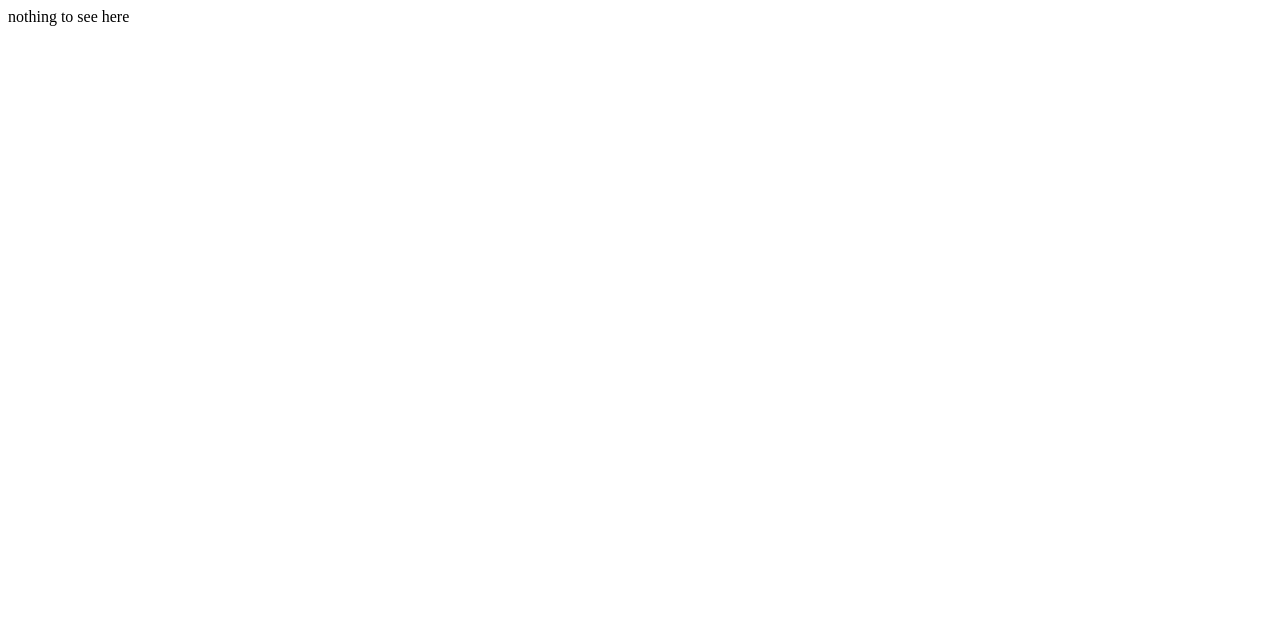
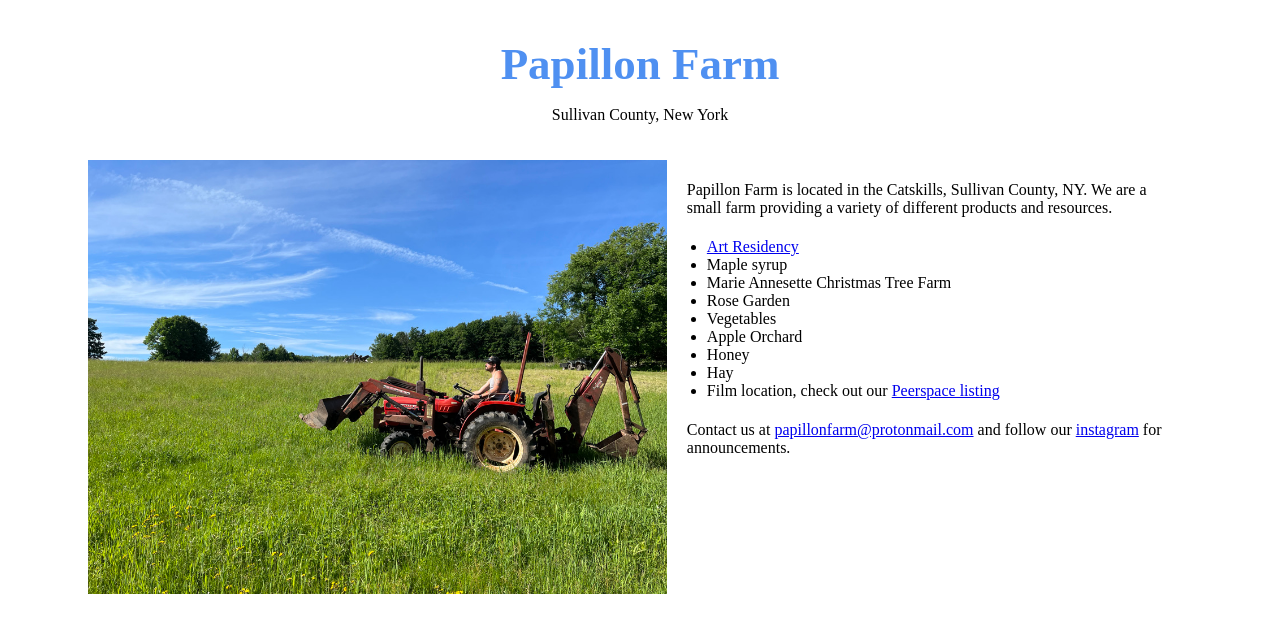
Before and after one commit to meandavejustice/papillon.farm, a plain HTML site: page index.html in a window 1280 px wide. Drawn offline with Linux system fonts and the light colour scheme.

Commit message:
add homepage and residency page

```diff
--- a/index.html
+++ b/index.html
@@ -1,12 +1,81 @@
 <!DOCTYPE html>
 <html lang="en">
+
 <head>
     <meta charset="UTF-8">
     <meta http-equiv="X-UA-Compatible" content="IE=edge">
     <meta name="viewport" content="width=device-width, initial-scale=1.0">
     <title>Papillon Farm</title>
+
+    <style>
+        .container {
+            display: flex;
+            flex-direction: column;
+        }
+
+        h1 {
+            color: #4f90f1;
+    font-size: 45px;
+    margin-bottom: 0;
+        }
+
+        header {
+            display: flex;
+            flex-direction: column;
+            text-align: center;
+        }
+
+        section {
+            display: flex;
+            padding: 20px 80px;
+        }
+
+        section img {
+            width: 100%;
+        }
+
+        section div p {
+            padding: 5px 20px;
+        }
+    </style>
 </head>
+
 <body>
-    nothing to see here
+    <div class="container">
+        <header>
+            <h1>Papillon Farm</h1>
+            <p>Sullivan County, New York</p>
+        </header>
+
+        <section>
+            <div><img src="assets/tractor.jpeg" alt=""></div>
+
+            <div>
+                <p>Papillon Farm is located in the Catskills, Sullivan County, NY. We are a small farm providing a
+                    variety
+                    of different products and resources.
+                </p>
+
+                <ul>
+                    <li><a href="residency.html">Art Residency</a></li>
+                    <li>Maple syrup</li>
+                    <li>Marie Annesette Christmas Tree Farm</li>
+                    <li>Rose Garden</li>
+                    <li>Vegetables</li>
+                    <li>Apple Orchard</li>
+                    <li>Honey</li>
+                    <li>Hay</li>
+                    <li>Film location, check out our <a
+                            href="https://www.peerspace.com/pages/listings/62f05d9fd600a7000e4975a2">Peerspace
+                            listing</a></li>
+                </ul>
+
+                <p>Contact us at <a href="mailto:papillonfarm@protonmail.com">papillonfarm@protonmail.com</a> and follow our <a href="https://www.instagram.com/papillon.farm/">instagram</a> for announcements.</p>
+            </div>
+
+
+        </section>
+    </div>
 </body>
+
 </html>
```
Also changed, not shown: residency.html (added, +58 -0 lines), assets/sunset.jpeg (added), assets/tractor.jpeg (added).
